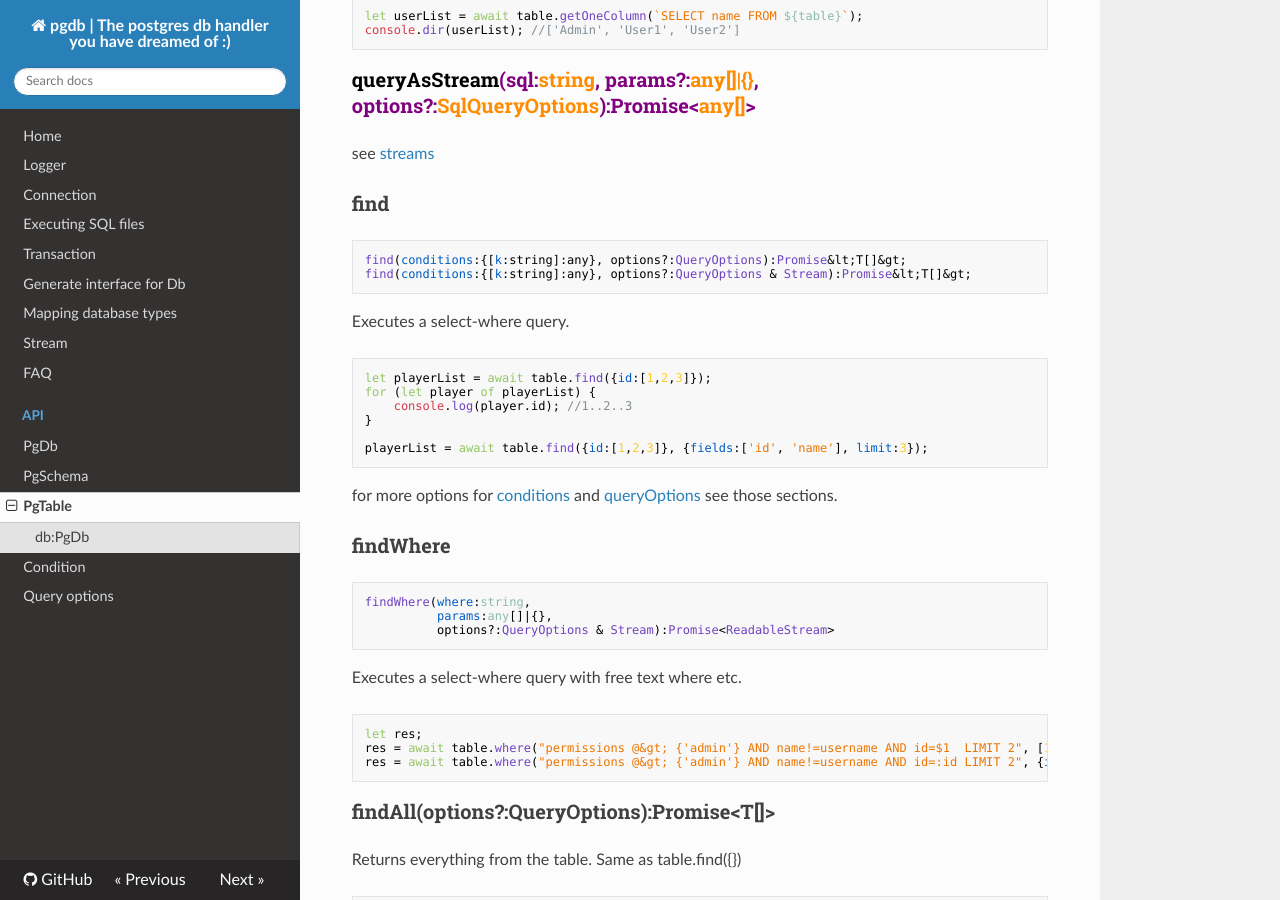
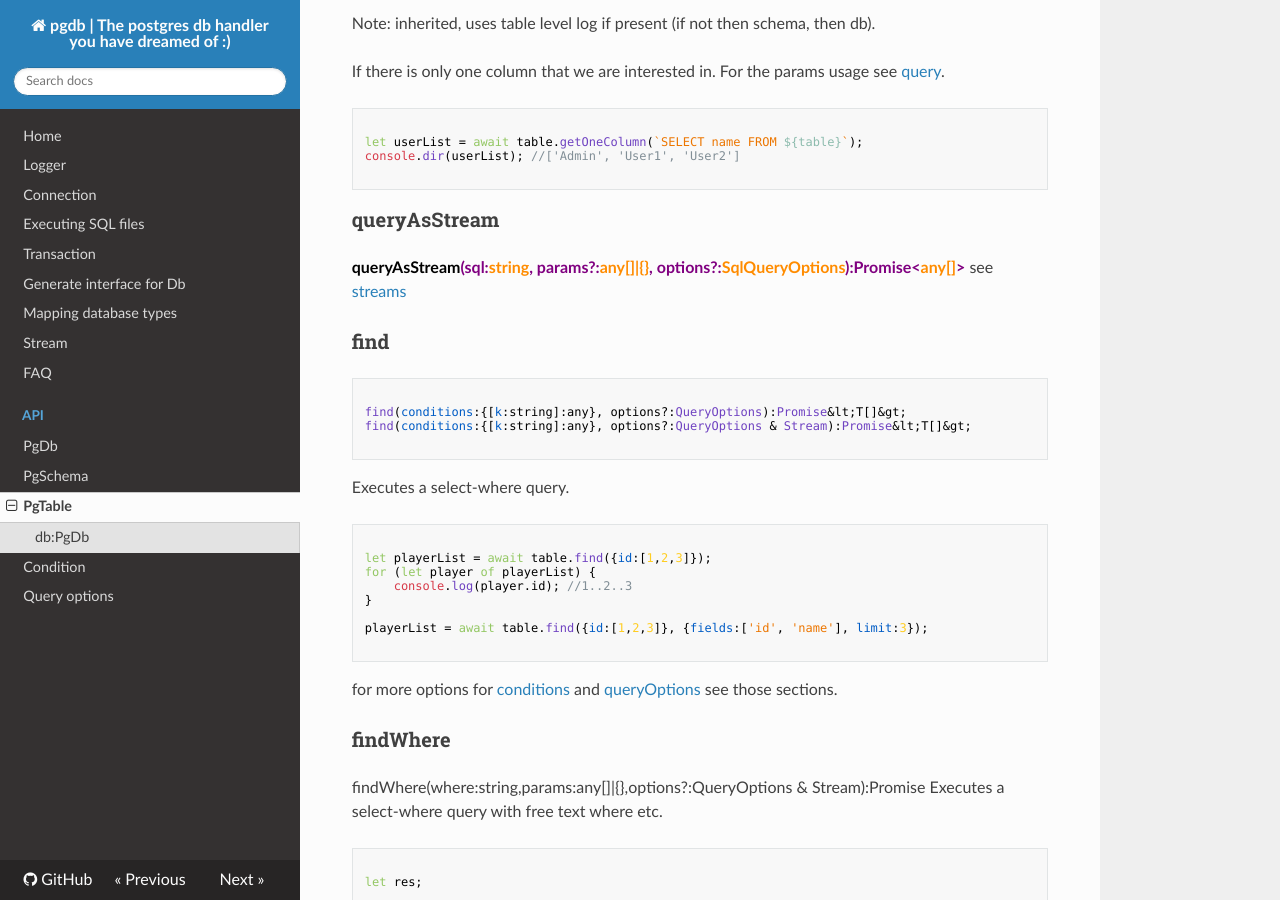
Before and after one commit to holdfenytolvaj/pogi, an MkDocs documentation site: the page built from docs/API/PgTable.md, in a window 1280 px wide and 900 px high, scrolled down 1569 px. Built offline with MkDocs 1.6.1, drawn with Linux system fonts in a browser that asks for light colours; nearby versions of some CDN libraries; old or Windows-style settings are respelled for this version of MkDocs.

Commit message:
try a style

````diff
--- a/docs/API/PgTable.md
+++ b/docs/API/PgTable.md
@@ -1,9 +1,12 @@
 For all the examples below
+
 ```js
+
 import {PgDb, PgSchema, PgTable} from "pgdb/lib/index";
 
 let pgdb:PgDb     = PgDb.connect(..);
 let table:PgTable<User> = pgdb.schemas.test1.users;
+
 ```
 ##Properties
 ### <span class="def">db:</span><span class="type">PgDb</span>
@@ -23,7 +26,9 @@ Note: inherited, uses table level log if present (if not then schema, then db).
 
 Executes an arbitrary sql string;
 ```js
+
 await table.run('CREATE schema myschema');
+
 ```
 
 ### <span class="def"><span class="func">query</span>(sql:<span class="type">string</span>, params?:<span class="type">any[]|{}</span>, options?:<span class="type">SqlQueryOptions</span>):Promise&lt;<span class="type">any[]</span>&gt;
@@ -32,8 +37,10 @@ Note: inherited, uses table level log if present (if not then schema, then db).
 
 Executes an arbitrary sql string with parameters / named parameters;
 ```js
+
 let res1 = await table.query('SELECT MAX(point) from game1.scores WHERE name=$1 ', ['player1']);
 let res2 = await table.query('SELECT MAX(point) from !:schema.scores WHERE name=:name ', {schema:'game1', name:'player1'});
+
 ```
 
 ### <span class="def"><span class="func">queryOneField</span>(sql:<span class="type">string</span>, params?:<span class="type">any[]|{}</span>, options?:<span class="type">SqlQueryOptions</span>):Promise&lt;<span class="type">any</span>&gt;
@@ -41,8 +48,10 @@ Note: inherited, uses table level log if present (if not then schema, then db).
 
 If there is only one record and one field that we are interested in. For the params usage see [query](#query).
 ```js
+
 let winner = await table.getOneField(`SELECT 'The winner is ' || name FROM ${table} LIMIT 1`);
 console.log(winner); //The winner is Admin
+
 ```
 
 ### <span class="def"><span class="func">queryOneColumn</span>(sql:<span class="type">string</span>, params?:<span class="type">any[]|{}</span>, options?:<span class="type">SqlQueryOptions</span>):Promise&lt;<span class="type"><span class="type">any[]</span>&gt;
@@ -50,39 +59,46 @@ Note: inherited, uses table level log if present (if not then schema, then db).
 
 If there is only one column that we are interested in. For the params usage see [query](#query).
 ```js
+
 let userList = await table.getOneColumn(`SELECT name FROM ${table}`);
 console.dir(userList); //['Admin', 'User1', 'User2']
+
 ```
-### <span class="def"><span class="func">queryAsStream</span>(sql:<span class="type">string</span>, params?:<span class="type">any[]|{}</span>, options?:<span class="type">SqlQueryOptions</span>):Promise&lt;<span class="type">any[]</span>&gt;
-see [streams](../../streams)
+### queryAsStream
+**<span class="def"><span class="func">queryAsStream</span>(sql:<span class="type">string</span>, params?:<span class="type">any[]|{}</span>, options?:<span class="type">SqlQueryOptions</span>):Promise&lt;<span class="type">any[]</span>&gt;**
+see [streams](/streams)
 
 ### find
 ```js
+
 find(conditions:{[k:string]:any}, options?:QueryOptions):Promise&lt;T[]&gt;
 find(conditions:{[k:string]:any}, options?:QueryOptions & Stream):Promise&lt;T[]&gt;
+
 ```
 Executes a select-where query.
 ```js
+
 let playerList = await table.find({id:[1,2,3]});
 for (let player of playerList) {
     console.log(player.id); //1..2..3
 }
 
 playerList = await table.find({id:[1,2,3]}, {fields:['id', 'name'], limit:3});
+
 ```
 for more options for [conditions](../condition/) and [queryOptions](../QueryOptions/) see those sections.
 
 ### findWhere
-```ts
-findWhere(where:string,
-          params:any[]|{},
-          options?:QueryOptions & Stream):Promise<ReadableStream>
-```
+findWhere(where:string,params:any[]|{},options?:QueryOptions & Stream):Promise<ReadableStream>
 Executes a select-where query with free text where etc.
 ```js
+
 let res;
+
 res = await table.where("permissions @&gt; {'admin'} AND name!=username AND id=$1  LIMIT 2", [1]);
+
 res = await table.where("permissions @&gt; {'admin'} AND name!=username AND id=:id LIMIT 2", {id:1});
+
 ```
 
 ### findAll(options?:QueryOptions):Promise&lt;T[]&gt;
````
Also changed, not shown: docs/streams.md (+4 -0 lines).
